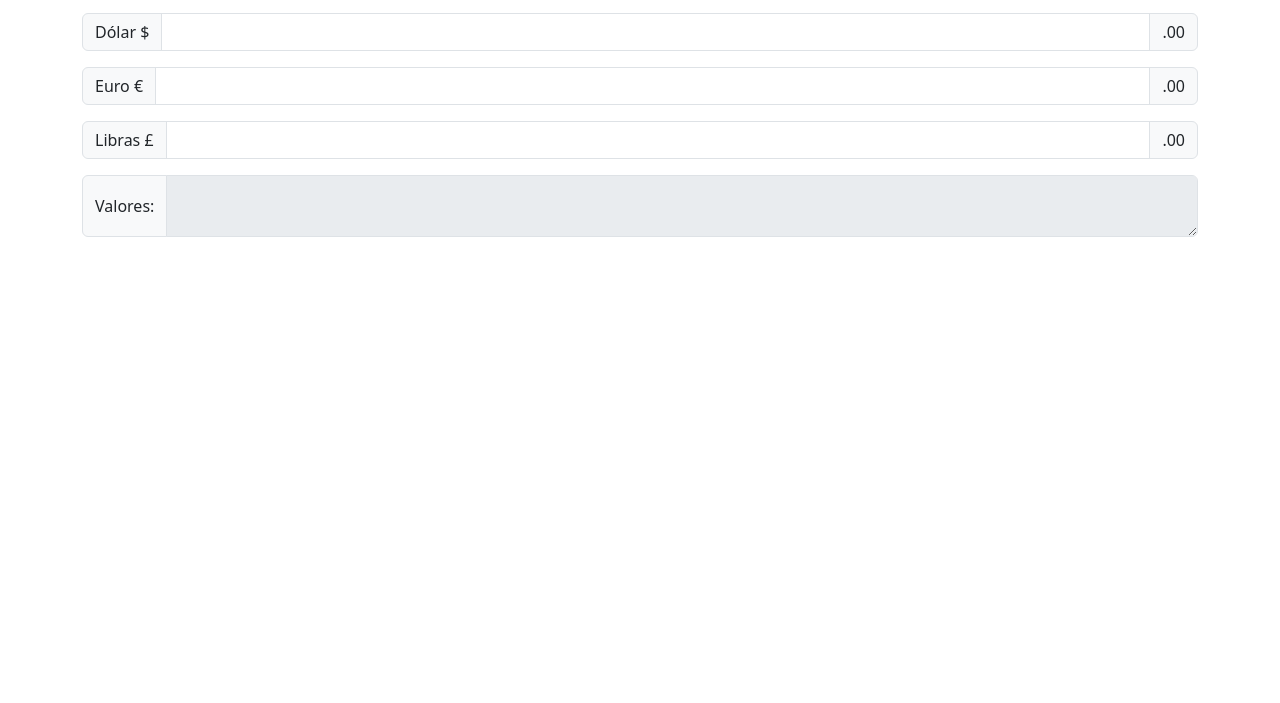
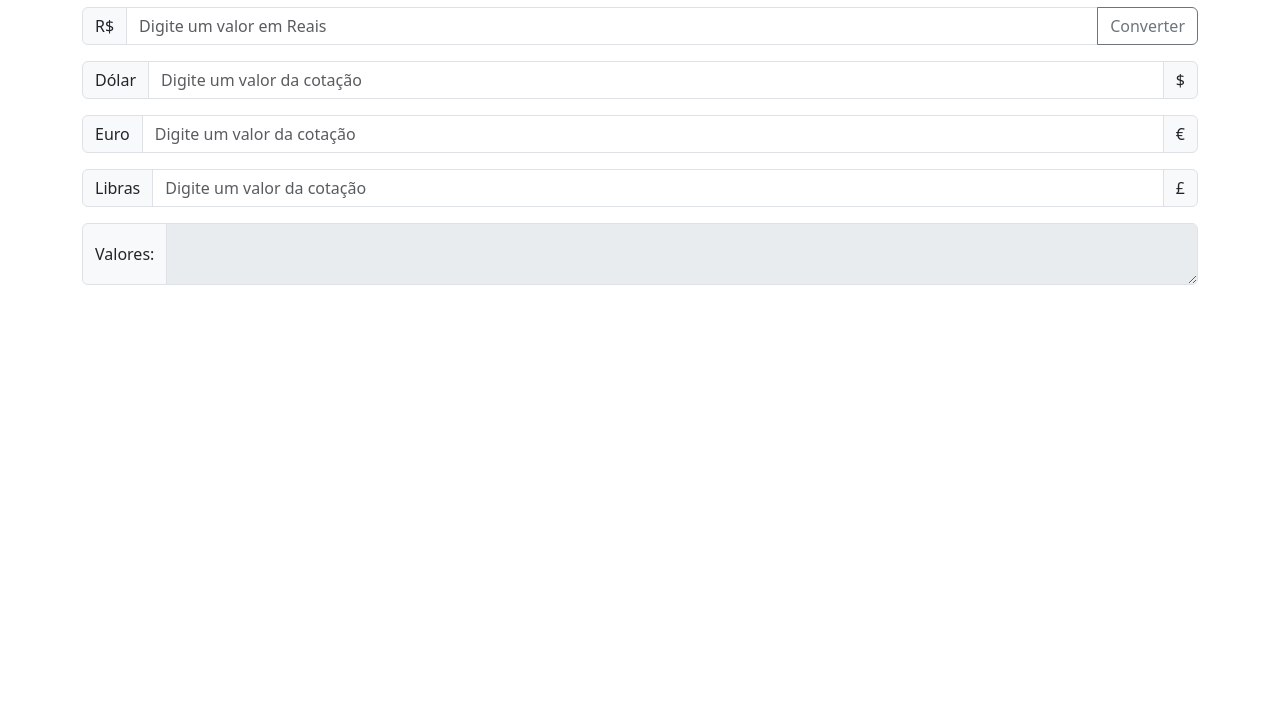
Before and after one commit to FelipeDias81/Prova_pratica_11-04-23, a plain HTML site: page index.html in a window 1280 px wide. Shown: the part 97-800 px from the top of the page. Drawn offline with nearby package versions, Linux system fonts and the light colour scheme.

Commit message:
Prova pratica 90 por cento

```diff
--- a/index.html
+++ b/index.html
@@ -4,37 +4,38 @@
 <head>
     <meta charset="utf-8">
     <meta name="viewport" content="width=device-width, initial-scale=1">
-    <title>Bootstrap demo</title>
+    <title>Conversor de moedas</title>
     <link href="https://cdn.jsdelivr.net/npm/bootstrap@5.3.0-alpha3/dist/css/bootstrap.min.css" rel="stylesheet"
         integrity="sha384-KK94CHFLLe+nY2dmCWGMq91rCGa5gtU4mk92HdvYe+M/SXH301p5ILy+dN9+nJOZ" crossorigin="anonymous">
 </head>
 
 <body>
     <main class="container text-center">
-        <h1>Conversor de Reais</h1>
+        <h1>Conversor de Reais</h1><br><br>
         <script src="https://cdn.jsdelivr.net/npm/bootstrap@5.3.0-alpha3/dist/js/bootstrap.bundle.min.js"
             integrity="sha384-ENjdO4Dr2bkBIFxQpeoTz1HIcje39Wm4jDKdf19U8gI4ddQ3GYNS7NTKfAdVQSZe"
             crossorigin="anonymous"></script>
         <div class="input-group mb-3">
+            <span class="input-group-text">R$</span>
             <input id="reais" type="number" class="form-control" placeholder="Digite um valor em Reais"
                 aria-label="Recipient's username" aria-describedby="button-addon2">
             <button class="btn btn-outline-secondary" type="button" id="button-addon2"
                 onclick="Converter()">Converter</button>
         </div>
         <div class="input-group mb-3">
-            <span class="input-group-text">Dólar $</span>
-            <input id="dolar" type="number" class="form-control" aria-label="Amount (to the nearest dollar)">
-            <span class="input-group-text">.00</span>
+            <span class="input-group-text">Dólar</span>
+            <input id="dolar" type="number" class="form-control" placeholder="Digite um valor da cotação" aria-label="Amount (to the nearest dollar)">
+            <span class="input-group-text">$</span>
         </div>
         <div class="input-group mb-3">
-            <span class="input-group-text">Euro €</span>
-            <input id="euro" type="number" class="form-control" aria-label="Amount (to the nearest dollar)">
-            <span class="input-group-text">.00</span>
+            <span class="input-group-text">Euro</span>
+            <input id="euro" type="number" class="form-control" placeholder="Digite um valor da cotação" aria-label="Amount (to the nearest dollar)">
+            <span class="input-group-text">€</span>
         </div>
         <div class="input-group mb-3">
-            <span class="input-group-text">Libras £</span>
-            <input id="libras" type="number" class="form-control" aria-label="Amount (to the nearest dollar)">
-            <span class="input-group-text">.00</span>
+            <span class="input-group-text">Libras</span>
+            <input id="libras" type="number" class="form-control" placeholder="Digite um valor da cotação" aria-label="Amount (to the nearest dollar)">
+            <span class="input-group-text">£</span>
         </div>
         <div class="input-group">
             <span class="input-group-text">Valores:</span>
@@ -50,7 +51,7 @@
         var GBP = parseFloat(document.getElementById("libras").value);
         var resposta = document.getElementById("valores");
 
-        valores.innerText = "Valor1:" + (BRL / USD).toFixed(2) + "\n\n" + "Valor2: " + (BRL / EUR).toFixed(2) + "\n\n" + "Valor3: " + (BRL / GBP).toFixed(2);
+        resposta.innerText = "Dólar:" + (BRL / USD).toFixed(2) + "\n" + "Euro: " + (BRL / EUR).toFixed(2) + "\n" + "Libras: " + (BRL / GBP).toFixed(2);
     }
 </script>
 
```
